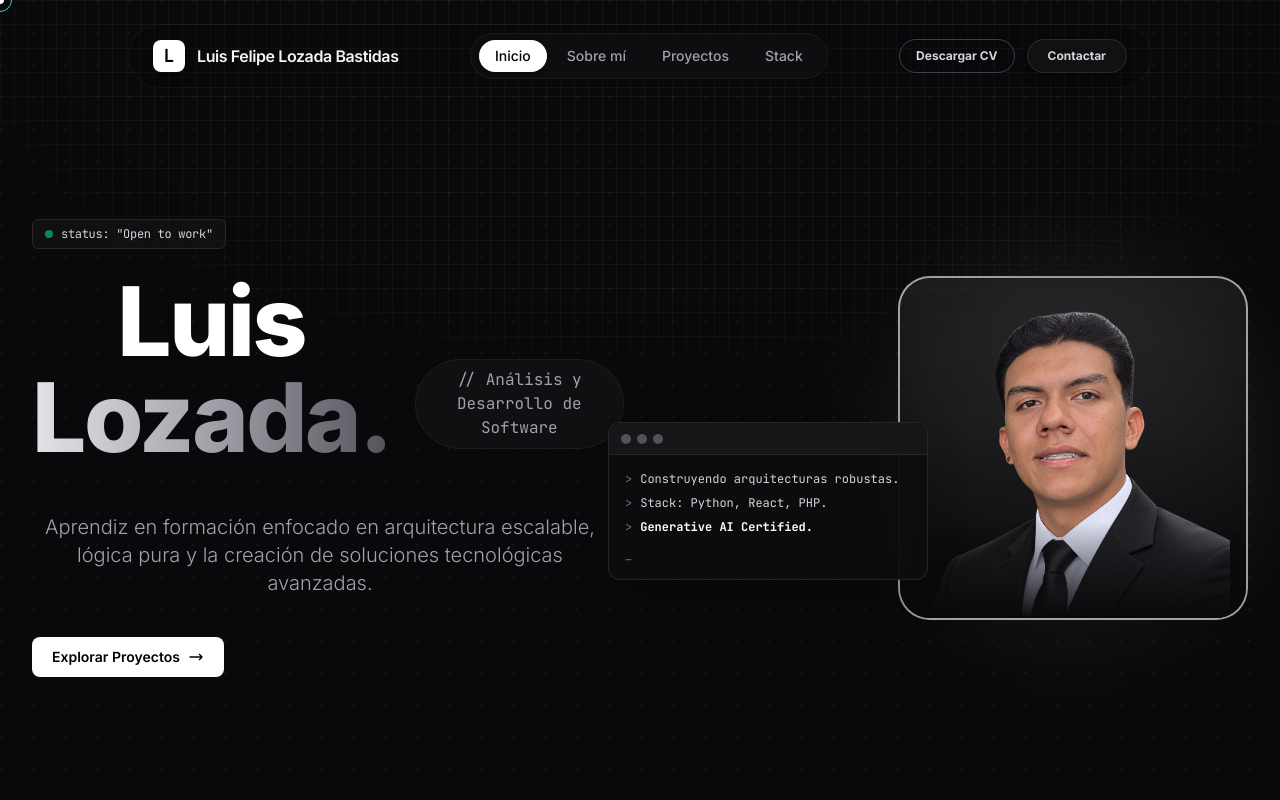
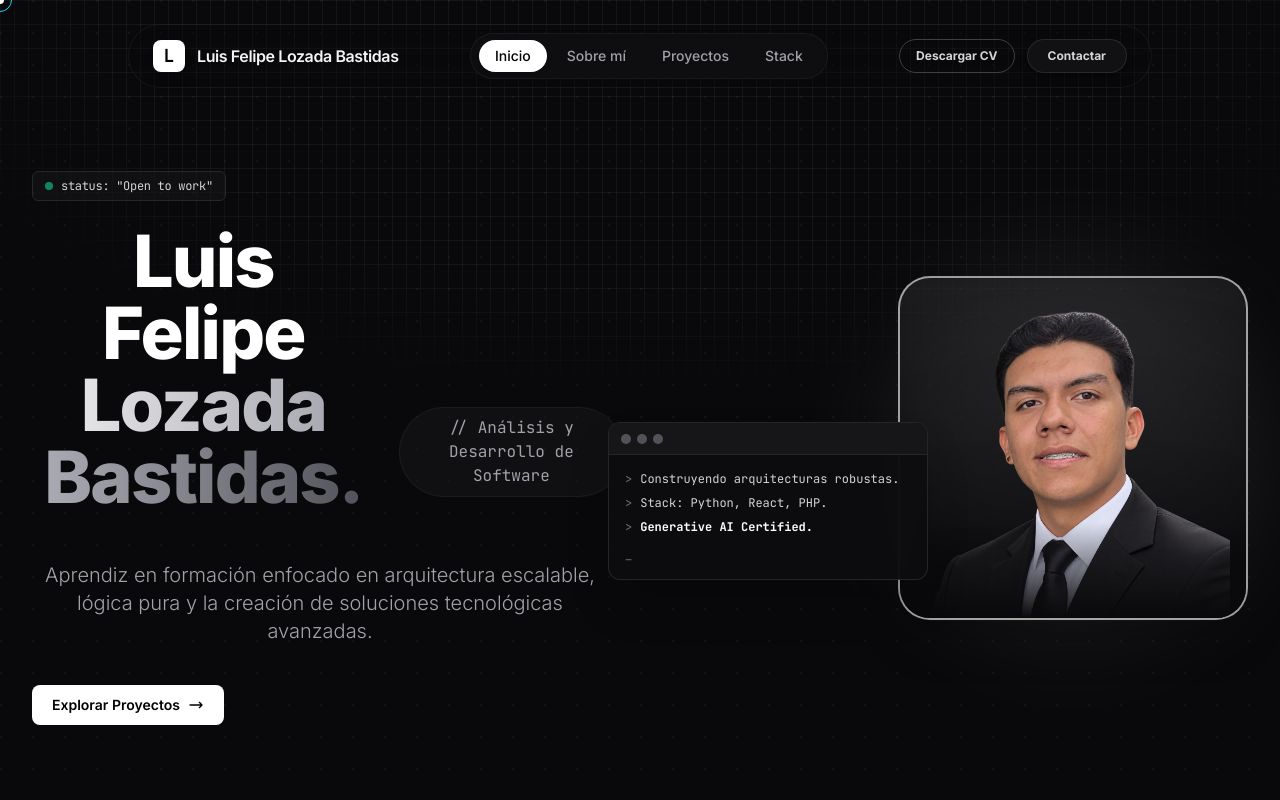
Before and after one commit to ingdevelopers449/portafolioingluis, a React (Create React App) app: page / in a window 1280 px wide. Shown: the top 800 px of the page. Built offline with nearby package versions, Linux system fonts and the light colour scheme.

Commit message:
feat: use full name in hero section

```diff
--- a/src/componentes/hero.jsx
+++ b/src/componentes/hero.jsx
@@ -18,10 +18,10 @@ const Hero = () => {
           </div>
 
           <div className="flex flex-col xl:flex-row xl:items-end gap-6 mb-2">
-            <h1 className="text-6xl md:text-8xl font-extrabold text-white leading-[1] tracking-tight">
-              Luis <br />
+            <h1 className="text-5xl md:text-7xl font-extrabold text-white leading-[1.1] tracking-tight">
+              Luis Felipe <br />
               <span className="text-transparent bg-clip-text bg-gradient-to-r from-zinc-200 via-zinc-400 to-zinc-600">
-                Lozada.
+                Lozada Bastidas.
               </span>
             </h1>
             <div className="xl:mb-4">
```
